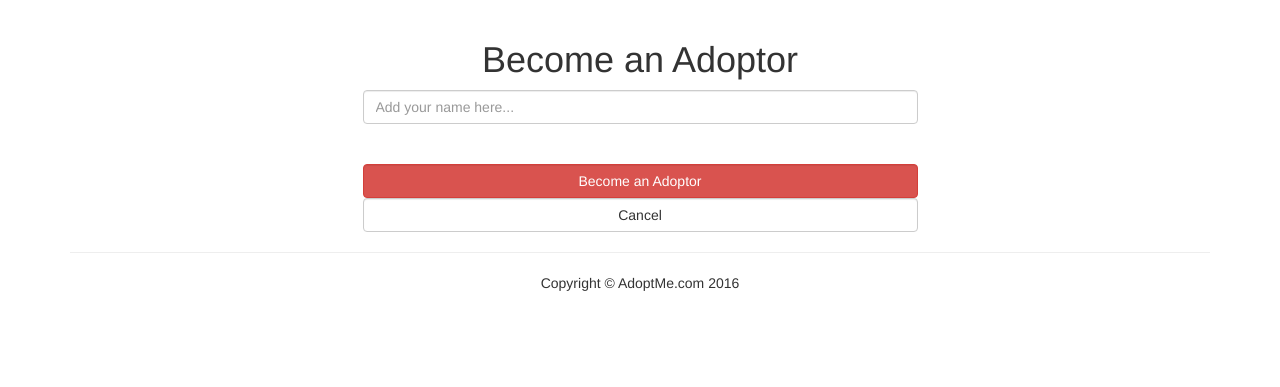
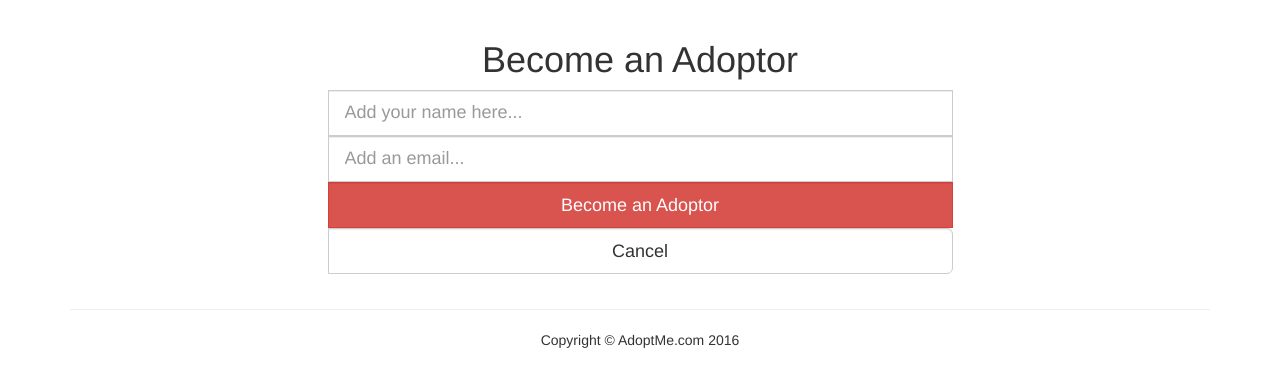
Before and after one commit to jreiher2003/Puppy-Adoption, a Flask app: page /new-adoptor in a window 1280 px wide. Shown: the part 52-439 px from the top of the page. Run offline with Flask 2, Linux system fonts and the light colour scheme; data that the repository does not hold is empty; some libraries are stand-ins or nearby versions.

Commit message:
Update templates that corresponds with the adoptor form handles

```diff
--- a/app/templates/create_adoptor.html
+++ b/app/templates/create_adoptor.html
@@ -3,15 +3,14 @@
 {% block content %}
 
 <div class="row">
-	<div class="col-xs-12 col-md-6 col-md-offset-3">
+	<div class="col-xs-12 col-md-8 col-md-offset-2 ">
 
 	<h1 class="text-center">Become an Adoptor</h1>
 
 		<form method="post" action="">
+			<div class="col-xs-12 col-md-10 col-md-offset-1 input-group input-group-lg form-group">
 			{{ form.csrf_token }}
-
-{{ form.name(class="form-control", placeholder="Add your name here...") }}<br>
-
+				{{ form.name(placeholder="Add your name here...", class="form-control" ) }}
 				<span class="error bg-danger">
 				{% if form.name.errors %}
 				{% for error in form.name.errors %}
@@ -20,8 +19,18 @@
 				{% endif %}
 				</span><br>
 
+				{{ form.email(placeholder="Add an email...", class="form-control") }}
+				<span class="error bg-danger">
+				{% if form.email.errors %}
+				{% for error in form.email.errors %}
+				<div class="bg-danger">{{ error }}</div>
+				{% endfor %}
+				{% endif %}
+				</span><br>
+
 				{{ form.submit(value="Become an Adoptor", class="form-control btn btn-danger") }}
 				<a class="form-control btn btn-default" href="{{url_for('adoptor_list')}}">Cancel</a>
+			</div>
 		</form>
 
 	</div>
--- a/app/templates/create_puppy.html
+++ b/app/templates/create_puppy.html
@@ -63,6 +63,7 @@
 		{{ form.submit(class="form-control btn btn-danger") }}
 		<a class="form-control btn btn-default" href="{{url_for('index')}}">Cancel</a>
 		</div>
+
 	</form>
 	</div>
 </div>
```
Also changed, not shown: app/templates/edit_adoptor.html (+15 -3 lines), app/templates/index.html (+17 -7 lines). Lines whose indentation alone changed are shown as unchanged.
